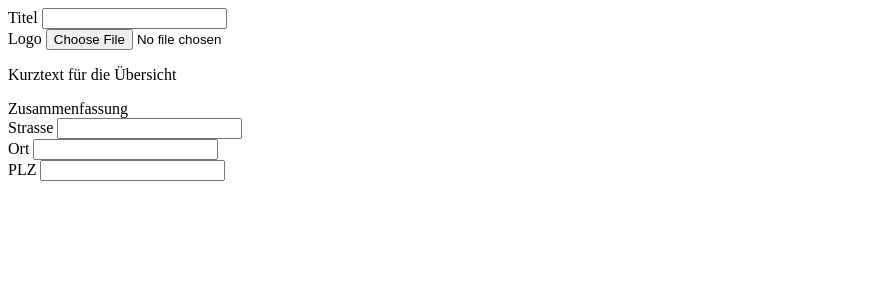
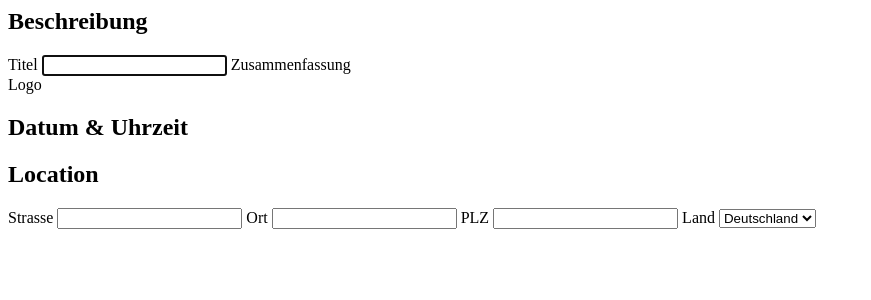
Before and after one commit to MartinMuzatko/s-s-f.de, a PHP site: page /src/js/components/event/edit/event-edit-general.html in a window 1280 px wide. Shown: the top 300 px of the page, without its empty margins (0-871 px from the left). Run offline with PHP 8.4, Linux system fonts and the light colour scheme.

Commit message:
Update of form label modifiers. Used everywhere. Beautified event creation forms

```diff
--- a/src/js/components/event/edit/event-edit-general.html
+++ b/src/js/components/event/edit/event-edit-general.html
@@ -1,54 +1,62 @@
 <event-edit-general>
-    <div class="field-group">
-        <label>
-            Titel
-            <input required ref="title" name="title" type="text">
-        </label>
+    <h2 class="heading text-or"><span>Beschreibung</span></h2>
+    <div layout="row" layout-align="space-between end">
+        <div flex="65">
+            <label class="field-group">
+                <span class="field-group__label field-group__label--primary">Titel</span>
+                <input class="field-group__input" type="text" name="title" required autofocus>
+            </label>
+            <label class="field-group" layout="column">
+                <span class="field-group__label field-group__label--primary">Zusammenfassung</span>
+                <ssf-editor ref="summary"></ssf-editor>
+            </label>
+        </div>
+        <div flex="30" flex-end>
+            <label class="field-group" layout="column">
+                <span class="field-group__label field-group__label--primary">Logo</span>
+                <ssf-dropzone show></ssf-dropzone>
+            </label>
+        </div>
     </div>
-    <div class="field-group">
-        <label>
-            Logo
-            <input ref="logo" name="logo" type="file">
-        </label>
-    </div>
-    <div class="field-group">
-        <p>Kurztext für die Übersicht</p>
-        <label>
-            Zusammenfassung
-            <ssf-editor ref="summary"></ssf-editor>
-        </label>
-    </div>
-    <div layout="row">
-        <div flex="40">
-            <div class="field-group">
-                <label>
-                    Strasse
-                    <input oninput={updateMap} ref="street" name="street" type="text">
-                </label>
-            </div>
-            <div class="field-group">
-                <label>
-                    Ort
-                    <input oninput={updateMap} ref="city" name="city" type="text">
-                </label>
-            </div>
-            <div class="field-group">
-                <label>
-                    PLZ
-                    <input oninput={updateMap} ref="zip" name="zip" type="text">
-                </label>
-            </div>
+    <h2 class="heading text-or"><span>Datum & Uhrzeit</span></h2>
+    <event-duration-editor ref="duration"></event-duration-editor>
+    <h2 class="heading text-or"><span>Location</span></h2>
+    <div layout="row" layout-align="space-between">
+        <div flex="30">
+            <label class="field-group">
+                <span class="field-group__label field-group__label--primary">Strasse</span>
+                <input oninput={updateMap} class="field-group__input" type="text" ref="street" name="street">
+            </label>
+            <label class="field-group">
+                <span class="field-group__label field-group__label--primary">Ort</span>
+                <input oninput={updateMap} class="field-group__input" type="text" ref="city" name="city">
+            </label>
+            <label class="field-group">
+                <span class="field-group__label field-group__label--primary">PLZ</span>
+                <input oninput={updateMap} class="field-group__input" type="text" ref="zip" name="zip">
+            </label>
+            <label class="field-group">
+                <span class="field-group__label field-group__label--primary">Land</span>
+                <select class="field-group__input">
+                    <option value="">Deutschland</option>
+                    <option value="">Österreich</option>
+                    <option value="">Schweiz</option>
+                </select>
+            </label>
         </div>
-        <div flex="60">
+        <div flex="65">
             <ssf-map ref="map" zoom="12"></ssf-map>
         </div>
     </div>
-    <event-duration-editor ref="duration"></event-duration-editor>
     <script>
         import './event-duration-editor.html'
         import '../../ssf-map.html'
+        import '../../ssf-dropzone.html'
+        import '../../ssf-suggestioninput.html'
         import '../../ssf-editor.html'
         import debounce from 'debounce'
+
+        this.countries = ['Deutschland', 'Österreich', 'Schweiz']
 
         this.debouncedUpdate = debounce(()=>{
             let address = `${this.refs.street.value} ${this.refs.city.value} ${this.refs.zip.value}`
@@ -61,6 +69,7 @@
             this.refs.map.on('droppedMarker', (event)=>{
                 console.log(event);
                 try {
+                    console.log(event.results);
                     let address = event.results[0].formatted_address.split(',')
                     this.refs.street.value = address[0]
                     this.refs.zip.value = address[1].trim().split(' ')[0]
--- a/src/js/components/event/edit/event-editor.html
+++ b/src/js/components/event/edit/event-editor.html
@@ -6,9 +6,9 @@
                 <div show={currentRoute == step.route} ref="{step.route}" each={step in steps} data-is={'event-edit-'+step.route}></div>
             </div>
             <div if={refs.stepIndicator.steps} class="form-legend" layout="row" layout-align="space-between">
-                <a href="#{refs.stepIndicator.getPreviousStep().route}" flex-start if={!refs.stepIndicator.isFirstStep()} class="button">Voriger Schritt</a>
-                <a href="#{refs.stepIndicator.getNextStep().route}" flex-end if={!refs.stepIndicator.isLastStep()} class="button">Nächster Schritt</a>
-                <input flex-end if={refs.stepIndicator.isLastStep()} type="submit" class="button" name="" value="Event erstellen">
+                <a href="#{refs.stepIndicator.getPreviousStep().route}" flex-start if={!refs.stepIndicator.isFirstStep()} class="button button--primary">Voriger Schritt</a>
+                <a href="#{refs.stepIndicator.getNextStep().route}" flex-end if={!refs.stepIndicator.isLastStep()} class="button button--primary">Nächster Schritt</a>
+                <input flex-end if={refs.stepIndicator.isLastStep()} type="submit" class="button button--primary" name="" value="Event erstellen">
             </div>
         </form>
     </div>
--- a/src/js/components/event/edit/event-items-editor.html
+++ b/src/js/components/event/edit/event-items-editor.html
@@ -1,5 +1,4 @@
 <event-items-editor>
-    <h2>Items</h2>
     <p>Alle Zusatzoptionen die ein Teilnehmer dazu buchen kann.</p>
     <div layout="row" layout-align="space-between" class="items">
         <ssf-item-editor
--- a/src/js/components/event/edit/event-pages-editor.html
+++ b/src/js/components/event/edit/event-pages-editor.html
@@ -19,7 +19,7 @@
                 <div layout="row" layout-align="space-between">
                     <div flex-gt-sm="45">
                         <label class="field-group">
-                            <span class="field-group__label">Name</span>
+                            <span class="field-group__label field-group__label--primary">Name</span>
                             <input class="field-group__input" oninput={parent.parent.editName} type="text" name="name" value={opts.item.name} required>
                         </label>
                     </div>
--- a/src/js/components/event/event-register.html
+++ b/src/js/components/event/event-register.html
@@ -3,7 +3,7 @@
         <input type="hidden" name="method" value="POST">
         <div class="fieldset">
             <label class="field-group">
-                <span class="field-group__label">
+                <span class="field-group__label field-group__label--primary">
                     Items
                 </span>
                 <div>
@@ -14,7 +14,7 @@
                 </div>
             </label>
             <label class="field-group">
-                <span class="field-group__label">Auf Gasteliste sichtbar?</span>
+                <span class="field-group__label field-group__label--primary">Auf Gasteliste sichtbar?</span>
                 <input class="field-group__input" checked type="checkbox" name="isGuest">
             </label>
             Confee: {conFee} €
```
Also changed, not shown: src/js/components/event/edit/event-duration-editor.html (+12 -19 lines), src/js/components/event/edit/event-edit-registration.html (+12 -17 lines), src/js/components/event/edit/event-tickets-editor.html (+4 -9 lines), src/less/layout.less (+8 -2 lines).
